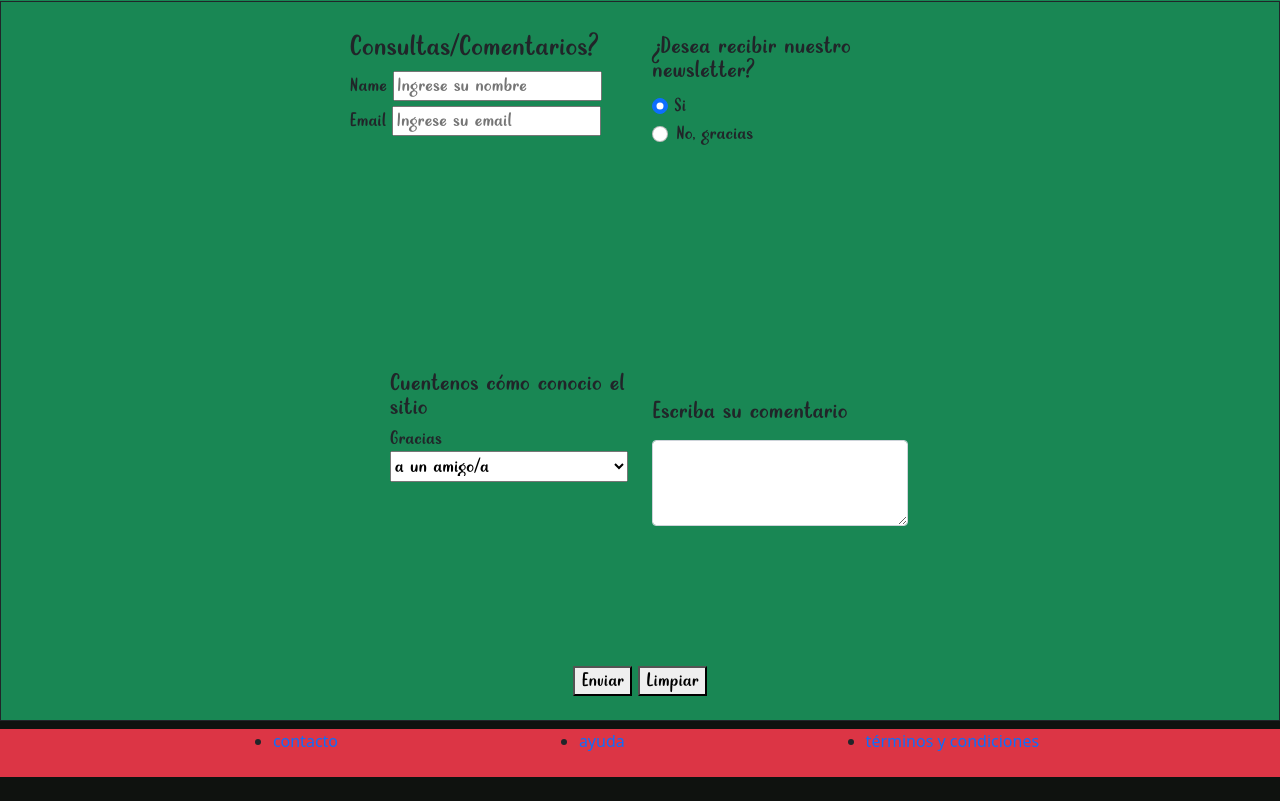
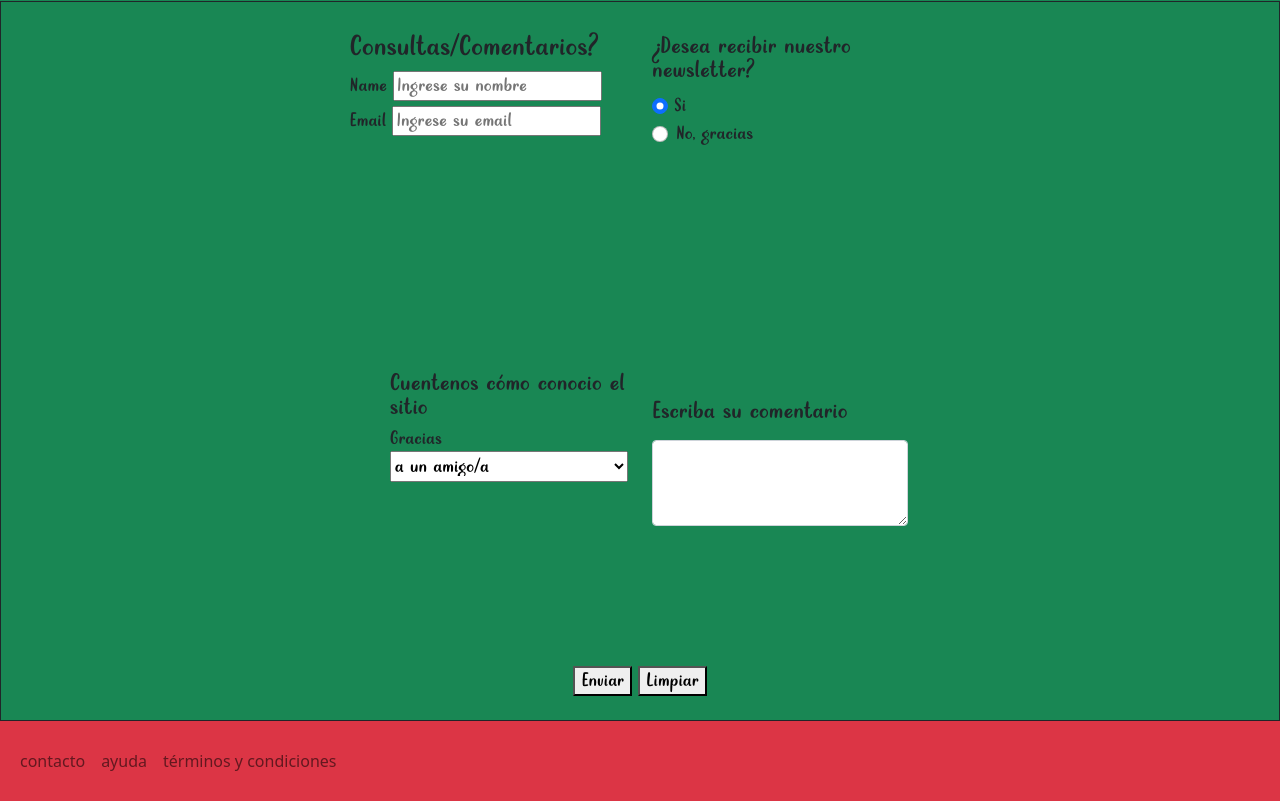
Before and after one commit to juanwoolf/Entrega-3, a website: page pages/contacto.html in a window 1280 px wide. Shown: the part 1026-1827 px from the top of the page. Before the commit the page ends 1803 px from the top, so only its background shows below. Drawn offline with nearby package versions, Linux system fonts and the light colour scheme.

Commit message:
correcccion final 3

```diff
--- a/SCSS/_contacto.scss
+++ b/SCSS/_contacto.scss
@@ -2,7 +2,7 @@
     width: 100vw;
 
     height: 150vh,  !important;
-    background-color: rgb(15, 18, 15);
+    background-color:#dc3545;
 }
 
 
--- a/SCSS/style.scss
+++ b/SCSS/style.scss
@@ -55,7 +55,7 @@ html{overflow-x: hidden;}
     .body-contacto {
         width: 100vw;
         height: 100vh,  !important;
-        background-color: rgb(15, 18, 15);
+        background-color:#dc3545;
     }
 
     #formulario_general {
--- a/pages/contacto.html
+++ b/pages/contacto.html
@@ -137,19 +137,17 @@
     <script src="https://cdn.jsdelivr.net/npm/bootstrap@5.0.2/dist/js/bootstrap.min.js"
       integrity="sha384-cVKIPhGWiC2Al4u+LWgxfKTRIcfu0JTxR+EQDz/bgldoEyl4H0zUF0QKbrJ0EcQF" crossorigin="anonymous">
     </script>
-   <footer id="footer_contacto">
-    <div class="light bg-danger m-0 pb-2 mt-2">
-      <div>
-        <ul class="d-flex flex-row justify-content-evenly align-items-center list-group-flush">
-          <li><a class="d-inline-block text-decoration-none" aria-current="page" href="./contacto.html">contacto</a>
-
+   <footer class="navbar navbar-expand-lg navbar-light bg-danger m-0 p-0 position-absolute" id="footer_index">
+    <div class="container-fluid">
+      <div class="navbar-text">
+        <ul class="navbar-nav">
+          <li class="nav-item">
+            <a class="nav-link" aria-current="page" href="./pages/contacto.html">contacto</a>
           </li>
-          <li class="text-decoration-none"><a class="d-inline-block text-decoration-none" href="#">ayuda</a>
-
+          <li class="nav-item">
+            <a class="nav-link" href="#">ayuda</a>
           </li>
-          <li><a class="d-inline-block text-decoration-none" href="#">términos y condiciones</a>
-
-          </li>
+          <a class="nav-link" aria-current="page" href="#">términos y condiciones</a>
 
 
         </ul>
```
Also changed, not shown: index.html (+2 -2 lines), CSS/style.css.
